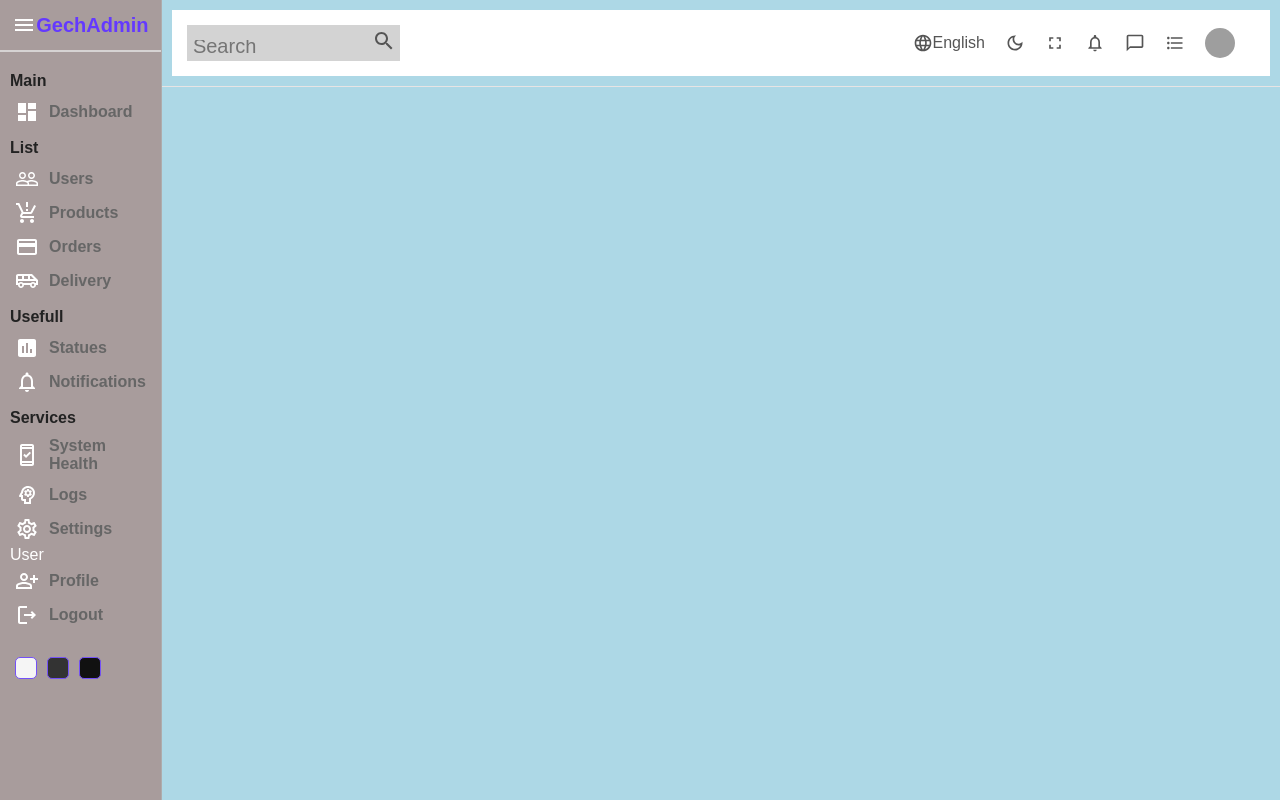
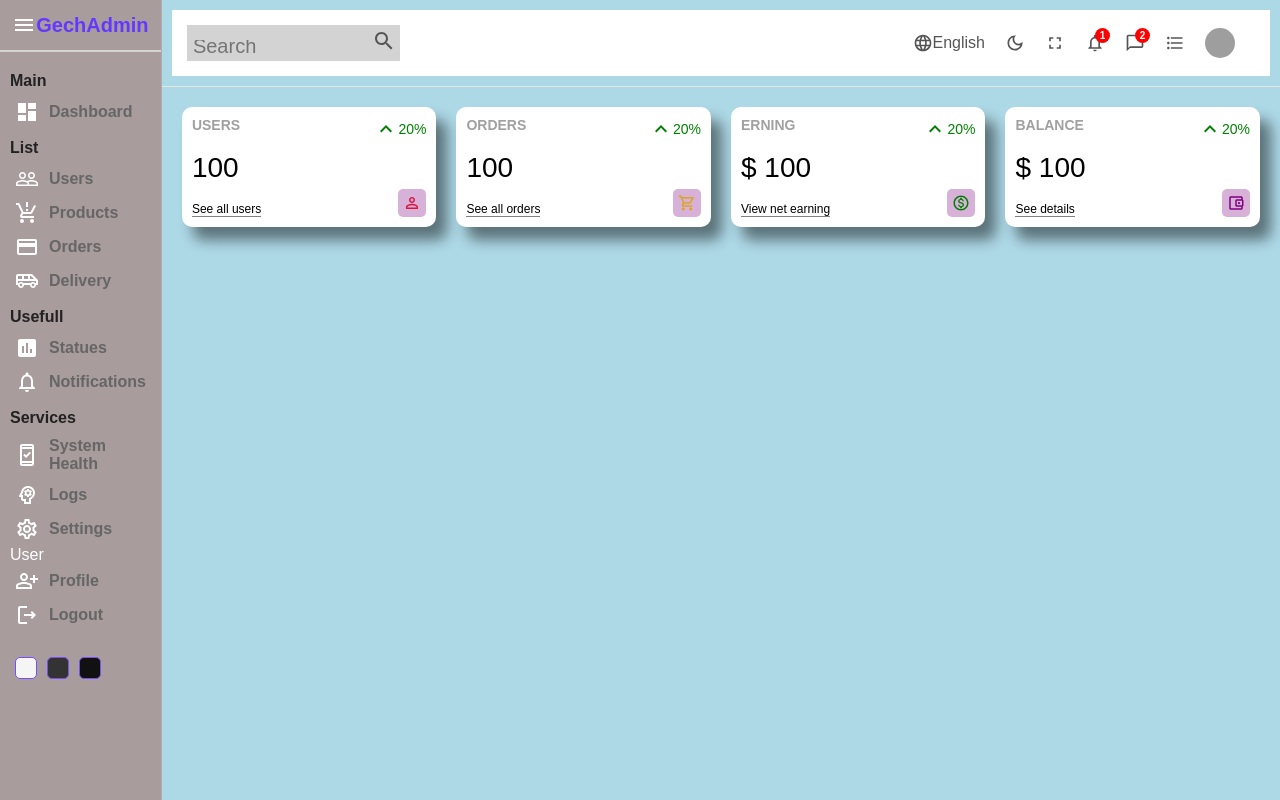
Before and after one commit to amsalugetasew/My-React-projects, a React (Create React App) app in the folder admin-dashboard/: page / in a window 1280 px wide. Built offline with nearby package versions, Linux system fonts and the light colour scheme; grey boxes are pictures that could not be loaded; the HTML template or start-up script is replaced by a standard one.

Commit message:
Admin dashboard commit

```diff
--- a/admin-dashboard/src/Components/Navbar/Navbar.jsx
+++ b/admin-dashboard/src/Components/Navbar/Navbar.jsx
@@ -6,7 +6,7 @@ import FullscreenOutlinedIcon from '@mui/icons-material/FullscreenOutlined';
 import NotificationsNoneOutlinedIcon from '@mui/icons-material/NotificationsNoneOutlined';
 import ChatBubbleOutlineOutlinedIcon from '@mui/icons-material/ChatBubbleOutlineOutlined';
 import FormatListBulletedOutlinedIcon from '@mui/icons-material/FormatListBulletedOutlined';
-import Avater from './components/Image/profile.jpg'
+import Avater from '../Image/profile.jpg'
 const Navbar = () => {
   return (
     <div className='navbar'>
@@ -19,11 +19,16 @@ const Navbar = () => {
                 <div className="item"><LanguageIcon className="icons"/> English</div>
                 <div className="item"><DarkModeOutlinedIcon className="icons"/></div>
                 <div className="item"><FullscreenOutlinedIcon className="icons"/></div>
-                <div className="item"><NotificationsNoneOutlinedIcon className="icons"/></div>
-                <div className="item"><ChatBubbleOutlineOutlinedIcon className="icons"/></div>
-                <div className="item"><FormatListBulletedOutlinedIcon className="icons"/></div>
+                <div className="item"><NotificationsNoneOutlinedIcon className="icons"/>
+                <div className="counter">1</div>
+                </div>
+                <div className="item"><ChatBubbleOutlineOutlinedIcon className="icons"/>
+                  <div className="counter">2</div>
+                </div>
+                <div className="item"><FormatListBulletedOutlinedIcon className="icons"/>
+                 </div>
                 <div className="item">
-                  <img src={Avater} alt="" className="avater" />
+                  <img src={Avater} className="avater" />
                 </div>
             </div>
         </div>
--- a/admin-dashboard/src/Components/Navbar/Navbar.scss
+++ b/admin-dashboard/src/Components/Navbar/Navbar.scss
@@ -31,10 +31,12 @@
     .items{
         display: flex;
         align-items: center;
+
         .item{
             display: flex;
             align-items: center;
             margin-right: 20px;
+            position: relative;
             .icons{
                 font-size: 20px;
             }
@@ -43,6 +45,20 @@
                 height: 30px;
                 border-radius: 50%;
             }
+            .counter{
+                width: 15px;
+                height: 15px;background-color: red;
+                border-radius: 50%;
+                color: white;
+                display: flex;
+                align-items: center;
+                justify-content: center;
+                font-size: 10px;
+                font-weight: bold;
+                position: absolute;
+                top: -5px;
+                right: -5px;
+            }
         }
     }
 }
--- /dev/null
+++ b/admin-dashboard/src/Components/widgets/Widget.jsx
@@ -0,0 +1,100 @@
+import './Widget.scss'
+import KeyboardArrowUpIcon from '@mui/icons-material/KeyboardArrowUp';
+import PersonOutlineOutlinedIcon from '@mui/icons-material/PersonOutlineOutlined';
+import ShoppingCartOutlinedIcon from '@mui/icons-material/ShoppingCartOutlined';
+import MonetizationOnOutlinedIcon from '@mui/icons-material/MonetizationOnOutlined';
+import AccountBalanceWalletOutlinedIcon from '@mui/icons-material/AccountBalanceWalletOutlined';
+const Widget = ({type}) => {
+  let data;
+  const amount=100;
+  const diff=20;
+  switch(type){
+    case "user":
+      data={
+        title: "USERS",
+        isMony: false,
+        link: "See all users",
+        icon: (
+        <PersonOutlineOutlinedIcon
+        className="icons"
+        style={
+          {
+            color: "crimson",
+            backgroundcolor: "rgba(255, 0, 0, 0.2)",
+          }
+        }
+        />
+        ),
+      };
+      break;
+      case "order":
+      data={
+        title: "ORDERS",
+        isMony: false,
+        link: "See all orders",
+        icon: (
+        <ShoppingCartOutlinedIcon
+          className="icons"
+          style={
+            {
+              color: "goldenrod",
+              backgroundcolor: "rgba(218, 165 0, 0.2)",
+            }
+          }
+          />),
+      };
+      break;
+      case "earning":
+      data={
+        title: "ERNING",
+        isMony: true,
+        link: "View net earning",
+        icon:(
+        <MonetizationOnOutlinedIcon
+        className="icons"
+        style={
+          {
+            color: "green",
+            backgroundcolor: "rgba(0, 128 0, 0.2)",
+          }
+        }
+        />),
+      };
+      break;
+      case "balance":
+      data={
+        title: "BALANCE",
+        isMony: true,
+        link: "See details",
+        icon: (
+        <AccountBalanceWalletOutlinedIcon
+        className="icons"
+        style={
+          {
+            color: "purple",
+            backgroundcolor: "rgba(128, 0, 128, 0.2)",
+          }
+        }
+        />),
+      };
+      break;
+      default:
+        break;
+  }
+  return (
+    <div className='widget'>
+        <div className="left">
+            <span className="title">{data.title}</span>
+            <span className="counter">{data.isMony && "$"} {amount}</span>
+            <span className="link">{data.link}</span>
+        </div>
+        <div className="right">
+            <div className="percentage postive">
+            <KeyboardArrowUpIcon/> {diff}%</div>
+            {data.icon}
+        </div>
+    </div>
+  )
+}
+
+export default Widget
--- /dev/null
+++ b/admin-dashboard/src/Components/widgets/Widget.scss
@@ -0,0 +1,48 @@
+.widget{
+    display: flex;
+    justify-content: space-between;
+    flex: 1;
+    padding: 10px;
+    box-shadow: 19px 23px 24px 0px rgba(201,201,201,0.47);
+-webkit-box-shadow: 11px 13px 14px 0px rgba(0,0,0,0.47);
+border-radius: 10px;
+background-color: white;
+height: 100px;
+.left, .right{
+    display: flex;
+    flex-direction: column;
+    justify-content: space-between;
+    .title{
+        font-weight: bold;
+        font-size: 14px;
+        color: rgb(160, 160, 160);
+        }
+        .counter{
+            font-size: 28px;
+            font-weight: 300;
+        }
+        .link{
+            max-width: max-content;
+            font-size: 12px;
+            border-bottom: 1px solid gray;
+        }
+        .percentage{
+            display: flex;
+            align-items: center;
+            font-size: 14px;
+            &.postive{
+                color: green;
+            }
+            &.negative{
+                color: red;
+            }
+        }
+        .icons{
+            font-size: 18px;
+            padding: 5px;
+            background-color: rgba(128, 0, 128, 0.304);
+            border-radius: 5px;
+            align-self: flex-end;
+        }
+}
+}
--- a/admin-dashboard/src/Pages/Home/Home.jsx
+++ b/admin-dashboard/src/Pages/Home/Home.jsx
@@ -3,11 +3,19 @@ import Sidebar from '../../Components/Sidebar/Sidebar'
 import Navbar from '../../Components/Navbar/Navbar'
 
 import "./Home.scss"
+import Widget from '../../Components/widgets/Widget'
 const Home = () => {
   return (
     <div className='home'>
-      <Sidebar/>
-      <div className="homeContainer"><Navbar/></div>
+      <Sidebar />
+      <div className="homeContainer"><Navbar />
+        <div className="widgets">
+          <Widget type="user"/>
+          <Widget type="order"/>
+          <Widget type="earning"/>
+          <Widget type="balance"/>
+        </div>
+      </div>
     </div>
   )
 }
--- a/admin-dashboard/src/Pages/Home/Home.scss
+++ b/admin-dashboard/src/Pages/Home/Home.scss
@@ -6,5 +6,10 @@
         background-color: lightblue;
         flex: 7;
         color: black;
+        .widgets{
+            display: flex;
+            padding: 20px;
+            gap: 20px;
+        }
     }
 }
```
